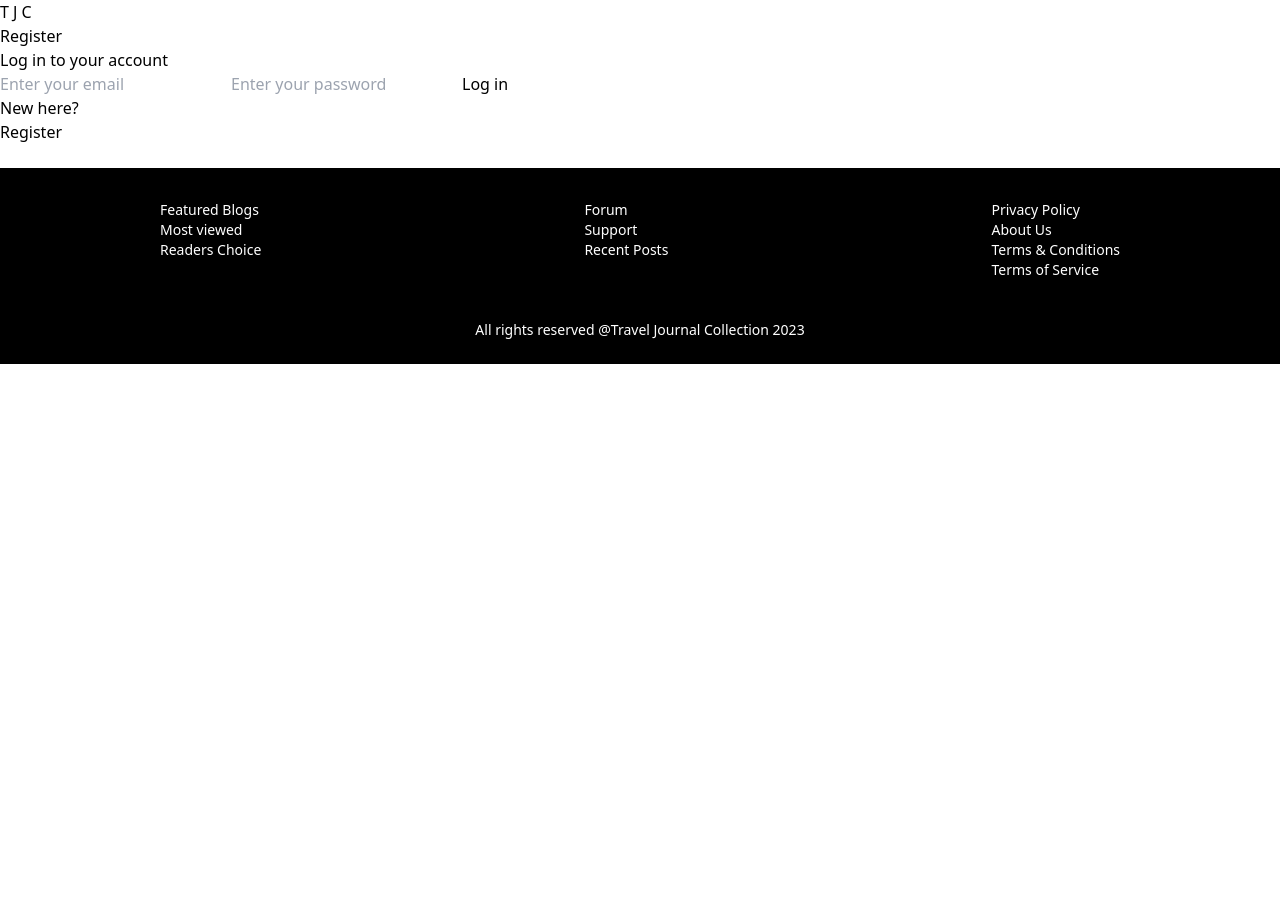
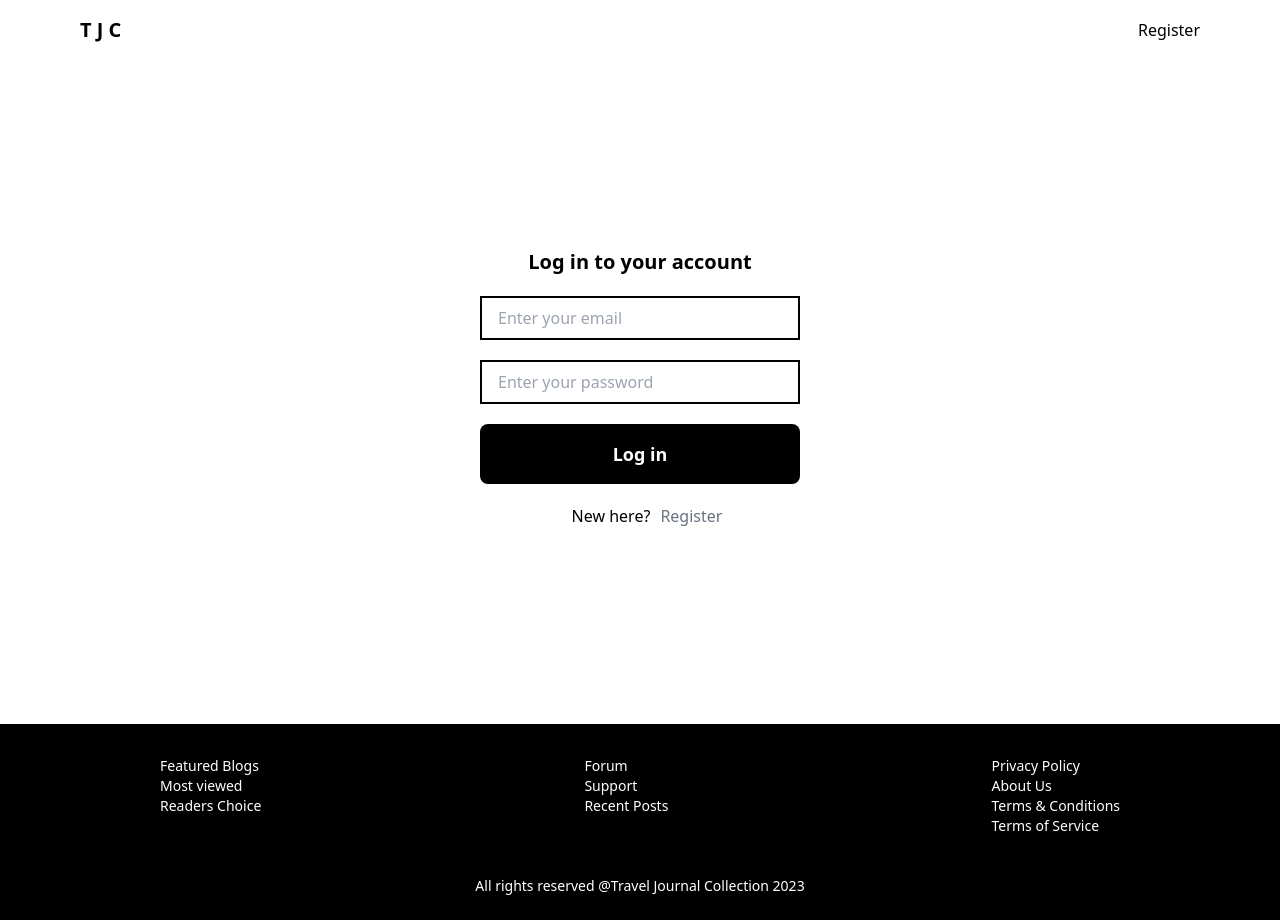
Before and after one commit to krisawyerr/MERN-Blog-2.0, a React (Vite) app in the folder Frontend/: page /Login in a window 1280 px wide. Before the commit the page ends 800 px from the top, so only its background shows below. Built offline with nearby package versions, Linux system fonts and the light colour scheme; no server answers.

Commit message:
tailwind to css for login/reg

```diff
--- a/Frontend/src/index.css
+++ b/Frontend/src/index.css
@@ -586,3 +586,89 @@
     height: 16rem;
     border: #000000 2px solid;
 }
+
+/* LOGIN.JSX */
+.loginSpacing {
+    margin-bottom: 20px;
+}
+.loginHeader {
+    display: flex;
+    padding-top: 1rem;
+    padding-bottom: 1rem;
+    padding-left: 5rem;
+    padding-right: 5rem;
+    justify-content: space-between;
+    align-items: center;
+}
+.loginTitle {
+    font-size: 1.25rem;
+    line-height: 1.75rem;
+    font-weight: 800;
+}
+.login {
+    display: flex;
+    justify-content: center;
+    align-items: center;
+    width: 100%;
+    height: 80vh;
+}
+.loginForm {
+    display: flex;
+    margin-top: 1rem;
+    flex-direction: column;
+    justify-content: center;
+    align-items: center;
+    width: 25%;
+}
+.loginText {
+    font-size: 1.25rem;
+    line-height: 1.75rem;
+    font-weight: 700;
+    text-align: left;
+}
+.loginInfo {
+    padding-top: 0.5rem;
+    padding-bottom: 0.5rem;
+    padding-left: 1rem;
+    padding-right: 1rem;
+    border-width: 2px;
+    border-color: #000000;
+    outline-width: 0px;
+    width: 100%;
+}
+.loginButton {
+    padding-top: 1rem;
+    padding-bottom: 1rem;
+    padding-left: 1rem;
+    padding-right: 1rem;
+    border-radius: 0.5rem;
+    width: 100%;
+    font-size: 1.125rem;
+    line-height: 1.75rem;
+    font-weight: 700;
+    color: #ffffff;
+    background-color: #000000;
+}
+.loginButton:hover {
+    color: #000000;
+    background-color: #6B7280;
+}
+.loginError {
+    font-size: 0.875rem;
+    line-height: 1.25rem;
+    color: #EF4444;
+}
+.loginNewHere {
+    display: flex;
+    margin-left: 0.75rem;
+    margin-left: 0.875rem;
+    justify-content: center;
+    align-items: center;
+}
+.loginNewHereLink {
+    color: #6B7280;
+    margin-left: 10px;
+}
+.loginNewHereLink:hover {
+    color: #000000;
+}
--- a/Frontend/src/pages/Login.jsx
+++ b/Frontend/src/pages/Login.jsx
@@ -27,20 +27,20 @@ function Login() {
 
     return (
         <>
-            <div className="flex items-center justify-between px-6 md:px-[200px] py-4">
-                <h1 className="text-lg md:text-xl font-extrabold"><Link to="/">T J C</Link></h1>
+            <div className="loginHeader">
+                <h1 className="loginTitle"><Link to="/">T J C</Link></h1>
                 <h3><Link to="/register">Register</Link></h3>
             </div>
-            <div className="w-full flex justify-center items-center h-[80vh] ">
-                <div className="flex flex-col justify-center items-center space-y-4 w-[80%] md:w-[25%]">
-                    <h1 className="text-xl font-bold text-left">Log in to your account</h1>
-                    <input onChange={(e)=>setEmail(e.target.value)} className="w-full px-4 py-2 border-2 border-black outline-0" type="text" placeholder="Enter your email" />
-                    <input onChange={(e)=>setPassword(e.target.value)} className="w-full px-4 py-2 border-2 border-black outline-0" type="password" placeholder="Enter your password" />
-                    <button onClick={handleLogin} className="w-full px-4 py-4 text-lg font-bold text-white bg-black rounded-lg hover:bg-gray-500 hover:text-black ">Log in</button>
-                    {error && <h3 className="text-red-500 text-sm ">Something went wrong</h3>}
-                    <div className="flex justify-center items-center space-x-3">
+            <div className="login">
+                <div className="loginForm">
+                    <h1 className="loginSpacing loginText">Log in to your account</h1>
+                    <input onChange={(e)=>setEmail(e.target.value)} className="loginSpacing loginInfo" type="text" placeholder="Enter your email" />
+                    <input onChange={(e)=>setPassword(e.target.value)} className="loginSpacing loginInfo" type="password" placeholder="Enter your password" />
+                    <button onClick={handleLogin} className="loginSpacing loginButton">Log in</button>
+                    {error && <h3 className="loginError">Something went wrong</h3>}
+                    <div className="loginNewHere">
                         <p>New here?</p>
-                        <p className="text-gray-500 hover:text-black"><Link to="/register">Register</Link></p>
+                        <p className="loginNewHereLink"><Link to="/register">Register</Link></p>
                     </div>
                 </div>
             </div>
--- a/Frontend/src/pages/Register.jsx
+++ b/Frontend/src/pages/Register.jsx
@@ -30,21 +30,21 @@ function Register() {
 
     return (
         <>
-            <div className="flex items-center justify-between px-6 md:px-[200px] py-4">
-                <h1 className="text-lg md:text-xl font-extrabold"><Link to="/">T J C</Link></h1>
+            <div className="loginHeader">
+                <h1 className="loginTitle"><Link to="/">T J C</Link></h1>
                 <h3><Link to="/Login">Login</Link></h3>
             </div>
-            <div className="w-full flex justify-center items-center h-[80vh] ">
-                <div className="flex flex-col justify-center items-center space-y-4 w-[80%] md:w-[25%]">
-                    <h1 className="text-xl font-bold text-left">Create an account</h1>
-                    <input onChange={(e)=>setUsername(e.target.value)} className="w-full px-4 py-2 border-2 border-black outline-0" type="text" placeholder="Enter your username" />
-                    <input onChange={(e)=>setEmail(e.target.value)} className="w-full px-4 py-2 border-2 border-black outline-0" type="text" placeholder="Enter your email" />
-                    <input onChange={(e)=>setPassword(e.target.value)} className="w-full px-4 py-2 border-2 border-black outline-0" type="password" placeholder="Enter your password" />
-                    <button onClick={handleRegister} className="w-full px-4 py-4 text-lg font-bold text-white bg-black rounded-lg hover:bg-gray-500 hover:text-black ">Register</button>
-                    {error && <h3 className="text-red-500 text-sm ">Something went wrong</h3>}
-                    <div className="flex justify-center items-center space-x-3">
+            <div className="login">
+                <div className="loginForm">
+                    <h1 className="loginSpacing loginText">Create an account</h1>
+                    <input onChange={(e)=>setUsername(e.target.value)} className="loginSpacing loginInfo" type="text" placeholder="Enter your username" />
+                    <input onChange={(e)=>setEmail(e.target.value)} className="loginSpacing loginInfo" type="text" placeholder="Enter your email" />
+                    <input onChange={(e)=>setPassword(e.target.value)} className="loginSpacing loginInfo" type="password" placeholder="Enter your password" />
+                    <button onClick={handleRegister} className="loginSpacing loginButton">Register</button>
+                    {error && <h3 className="loginError">Something went wrong</h3>}
+                    <div className="loginNewHere">
                         <p>Alreadt have an account?</p>
-                        <p className="text-gray-500 hover:text-black"><Link to="/Login">Login</Link></p>
+                        <p className="loginNewHereLink"><Link to="/Login">Login</Link></p>
                     </div>
                 </div>
             </div>
```
